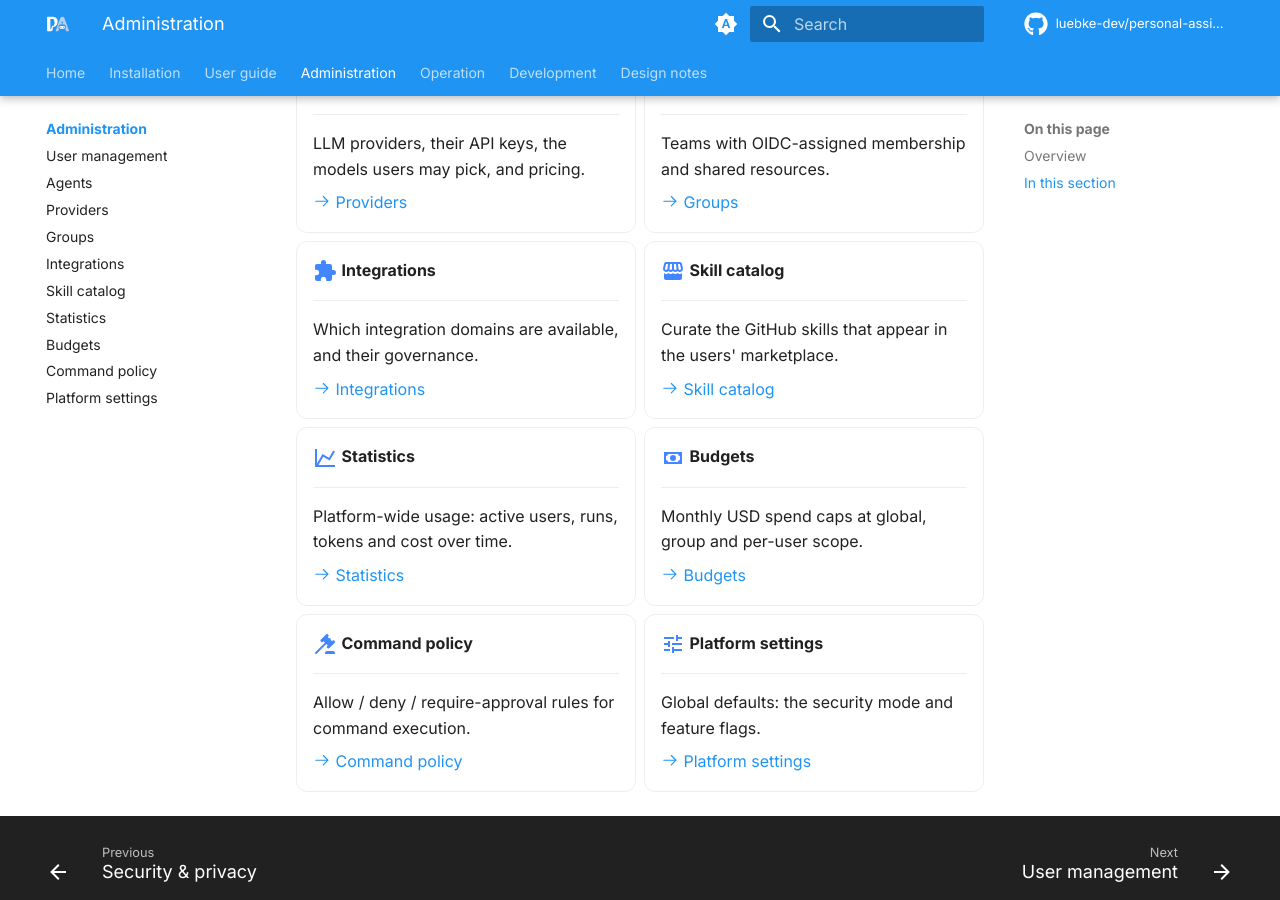
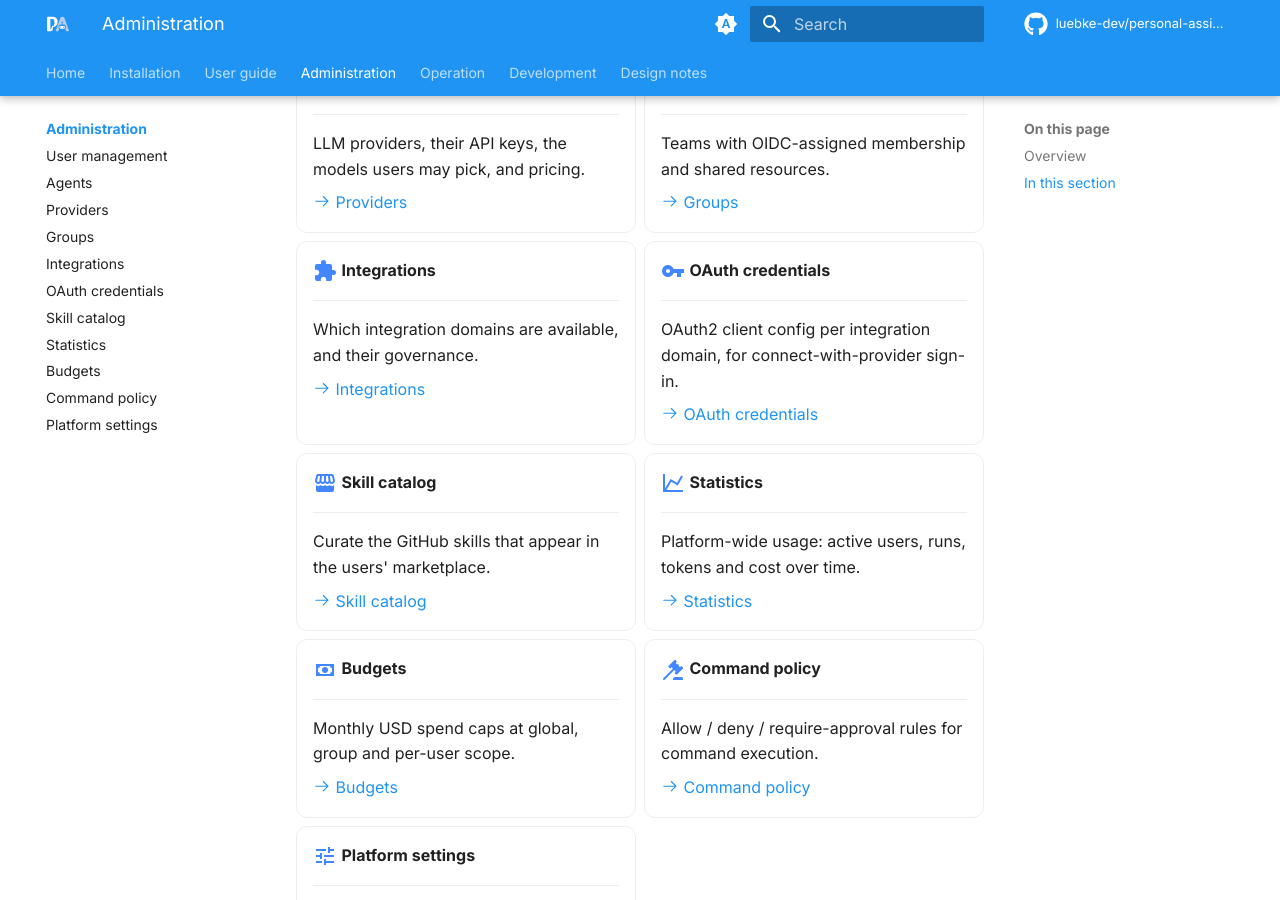
Before and after one commit to personal-agent-org/docs, an MkDocs documentation site: the page built from docs/administration/index.md, in a window 1280 px wide and 900 px high, scrolled down 828 px. Built offline with MkDocs 1.6.1 and Material for MkDocs 9.7.7, drawn with Linux system fonts in a browser that asks for light colours; comment, search, counter and statistics services are not loaded.

Commit message:
docs: add the OAuth credentials admin page (new drawer page → own docs page)
Keeps the "every admin-drawer page has a docs page under Administration" invariant
after the OAuth end-to-end work added the OAuth-credentials admin page.

Co-Authored-By: Claude Opus 4.8 (1M context) <noreply@anthropic.com>
Claude-Session: https://claude.ai/code/session_016X7DGEuZMjFCbU6wALMU6Z

```diff
--- a/docs/administration/index.md
+++ b/docs/administration/index.md
@@ -60,6 +60,14 @@ actually configure things.
 
     [:octicons-arrow-right-24: Integrations](integrations.md)
 
+-   :material-key:{ .lg .middle } __OAuth credentials__
+
+    ---
+
+    OAuth2 client config per integration domain, for connect-with-provider sign-in.
+
+    [:octicons-arrow-right-24: OAuth credentials](oauth-credentials.md)
+
 -   :material-storefront:{ .lg .middle } __Skill catalog__
 
     ---
--- a/mkdocs.yml
+++ b/mkdocs.yml
@@ -158,6 +158,7 @@ nav:
       - Providers: administration/providers.md
       - Groups: administration/groups.md
       - Integrations: administration/integrations.md
+      - OAuth credentials: administration/oauth-credentials.md
       - Skill catalog: administration/skill-catalog.md
       - Statistics: administration/statistics.md
       - Budgets: administration/budgets.md
```
Also changed, not shown: docs/administration/oauth-credentials.md (added, +45 -0 lines).
